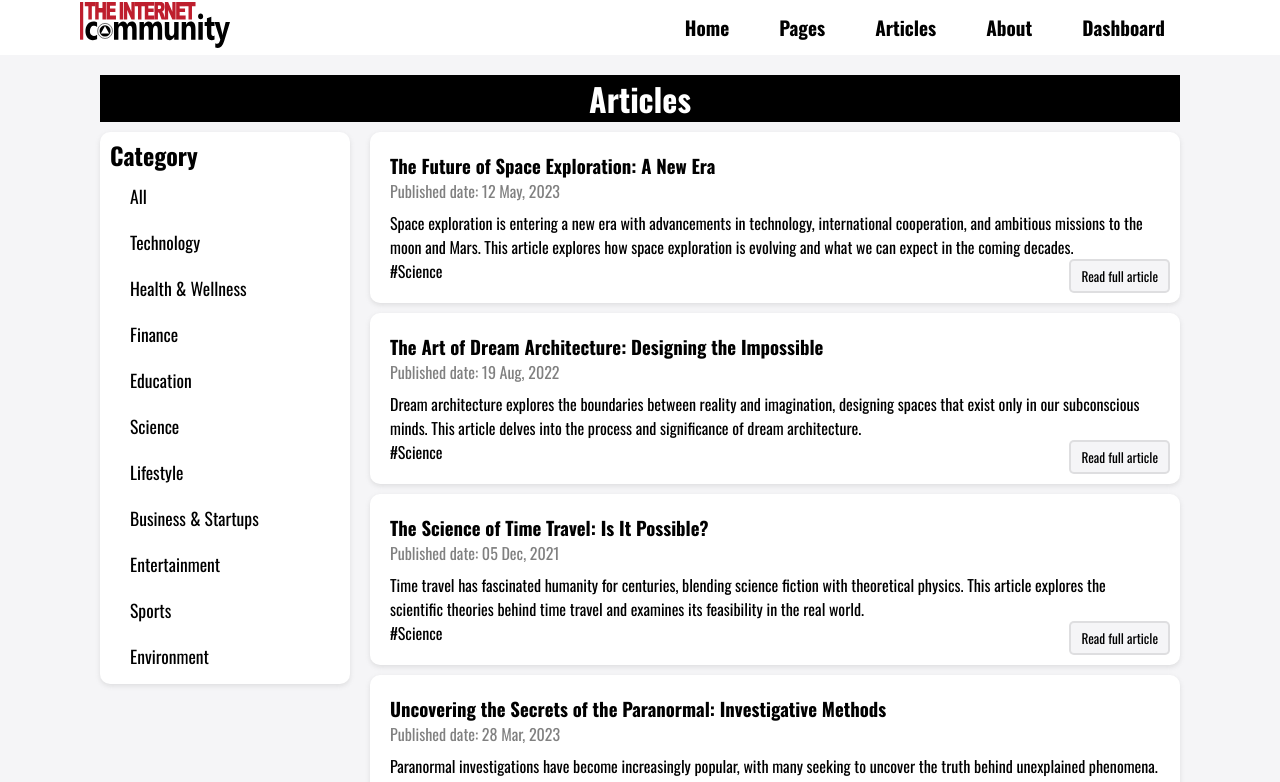
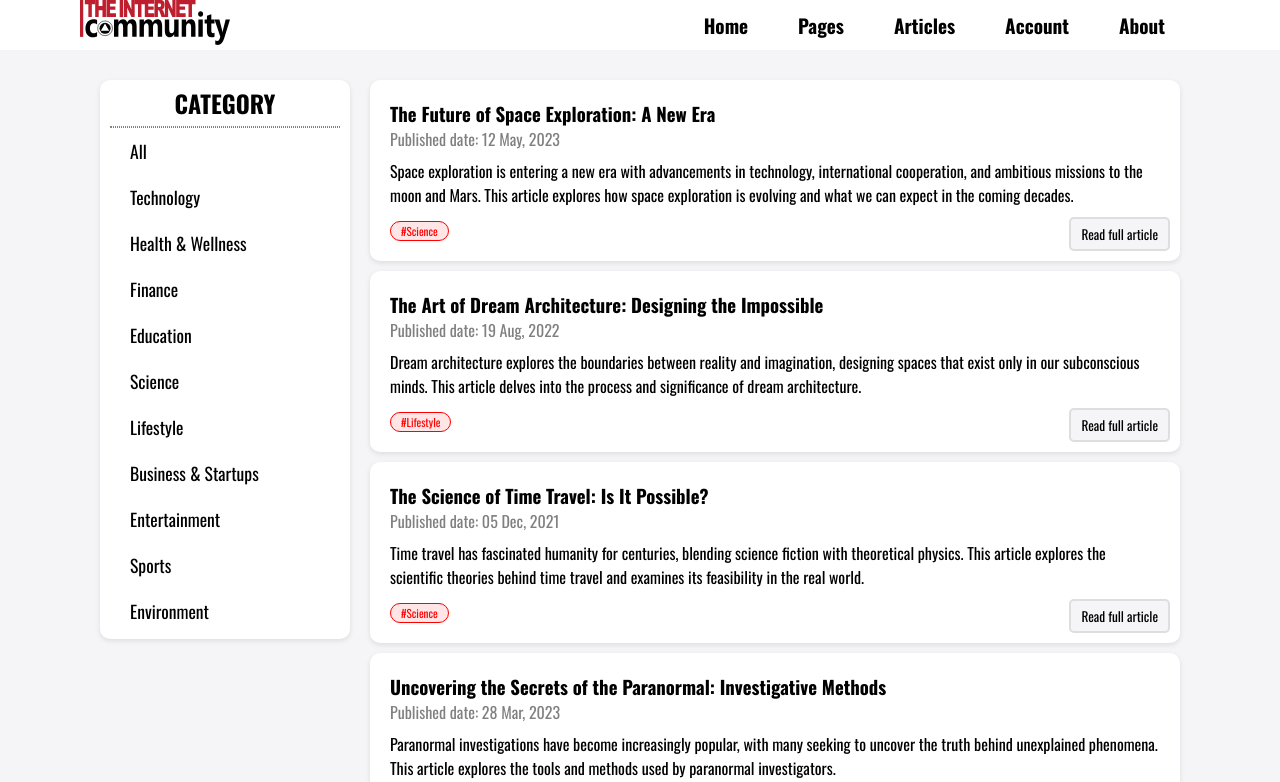
Before and after one commit to ijaihari/The-Internet-Community, a React (Vite) app: page /article in a window 1280 px wide. Shown: the top 782 px of the page. Built offline with nearby package versions, Linux system fonts and the light colour scheme.

Commit message:
update header

```diff
--- a/src/components/Articles.jsx
+++ b/src/components/Articles.jsx
@@ -5,11 +5,11 @@ function Articles() {
 
     return (
         <div className="window">
-            <h1 className="pg-title">Articles</h1>
             <div className="art-container">
                 <section className="category-container">
                     <section className="category-sticky">
-                        <h2 className="category-title">Category</h2>
+                        <h2 className="category-title">CATEGORY</h2>
+                        <hr />
                         <ul>
                             <li class="cat-list"><button onclick="">All</button></li>
                             <li class="cat-list"><button onclick="">Technology</button></li>
@@ -29,8 +29,8 @@ function Articles() {
                     {userArticles.map((article, index) => (<section className="article-block" key={index}>
                         <h3>{article.article.title}</h3>
                         <p className="pub-date">Published date: {article.article.date}</p>
-                        <p>{article.article.summary}</p>
-                        <span><p>#Science</p></span>
+                        <p className="art-summary">{article.article.summary}</p>
+                        <span className="cat-tag" >{`#${article.article.catergory}`}</span>
                         <Link to={`/article/${article.username}`}><button className="art-open-link">Read full article</button></Link>
                     </section>))
                     }
--- a/src/components/Header.jsx
+++ b/src/components/Header.jsx
@@ -2,7 +2,7 @@ import { Link } from "react-router";
 function Header() {
 
     return (
-        <div>
+        <div className="head">
             <header className="header">
                 <Link to={'/'}>
                     <img className="logo" src="./src/assets/brand/TICOM - white.svg" alt="The Internet Community" />
@@ -11,8 +11,8 @@ function Header() {
                     <li><Link to={'/'}>Home</Link></li>
                     <li><Link to={'/pages'}>Pages</Link></li>
                     <li><Link to={'/article'}>Articles</Link></li>
-                    <li><Link to={'/about'}>About</Link></li>
-                    <li><Link to={'/account'}>Dashboard</Link></li>
+                    <li><Link to={'/account'}>Account</Link></li>
+                    <li><Link to={'/account'}>About</Link></li>
                 </ul>
             </header>
         </div>
--- a/src/data/articles.js
+++ b/src/data/articles.js
@@ -5,6 +5,7 @@ export const userArticles = [
         "username": "kaithorne_author",
         "article": {
             "date": "12 May, 2023",
+            "catergory":"Science",
             "title": "The Future of Space Exploration: A New Era",
             "summary": "Space exploration is entering a new era with advancements in technology, international cooperation, and ambitious missions to the moon and Mars. This article explores how space exploration is evolving and what we can expect in the coming decades.",
             "content": "Space exploration has come a long way since the first human set foot on the moon. Today, it is advancing rapidly, with private companies and international space agencies working together to explore the vast unknown. The future of space exploration promises a new era of innovation and discovery. Key to this advancement is the development of reusable spacecraft, like SpaceX’s Falcon Heavy, which has made space travel more affordable and accessible. Mars, once considered a distant dream, is now a realistic target for human colonization. NASA’s Artemis program aims to return humans to the moon by 2025, paving the way for Mars missions. Moreover, international collaboration is crucial for the future of space exploration, with countries like China, Russia, and the United States working together to create sustainable infrastructure for long-term space missions. The potential for discovery is immense, from studying astrobiology to understanding the origins of the universe. As technology progresses, space exploration will not only be a pursuit of scientific knowledge but also a step toward humanity’s expansion beyond Earth, bringing new challenges and opportunities in the years ahead."
@@ -16,6 +17,7 @@ export const userArticles = [
             "username": "selenestarfall_writes",
             "article": {
                 "date": "19 Aug, 2022",
+                "catergory":"Lifestyle",
                 "title": "The Art of Dream Architecture: Designing the Impossible",
                 "summary": "Dream architecture explores the boundaries between reality and imagination, designing spaces that exist only in our subconscious minds. This article delves into the process and significance of dream architecture.",
                 "content": "Dream architecture is the fusion of the subconscious mind with the creative forces of design. As the name suggests, it involves creating environments that exist solely in dreams—spaces where the usual laws of physics and reality don't apply. Dream architects use advanced techniques such as lucid dreaming and virtual simulations to visualize and craft these ethereal realms. The core philosophy behind dream architecture is to create spaces that evoke profound emotions and responses, offering individuals a chance to explore their inner desires, fears, and aspirations. These dreamscapes can be beautiful or terrifying, designed to challenge or comfort the dreamer. The field has emerged as a powerful tool for therapy, helping people confront subconscious issues and release hidden emotions. With advancements in virtual reality, dream architecture is becoming a bridge between the dream world and reality, offering endless possibilities for exploration and self-discovery. As we continue to unlock the mysteries of the mind, dream architecture holds the promise of reshaping how we understand our thoughts, emotions, and the very nature of existence."
@@ -26,6 +28,7 @@ export const userArticles = [
             "username": "veralysandra_writer",
             "article": {
                 "date": "05 Dec, 2021",
+                "catergory":"Science",
                 "title": "The Science of Time Travel: Is It Possible?",
                 "summary": "Time travel has fascinated humanity for centuries, blending science fiction with theoretical physics. This article explores the scientific theories behind time travel and examines its feasibility in the real world.",
                 "content": "Time travel has always been a staple of science fiction, but recent advancements in theoretical physics have brought the concept into the realm of scientific possibility. The most widely discussed theory comes from Albert Einstein's theory of relativity, which suggests that time is not a constant, but rather a flexible dimension that can be affected by speed and gravity. According to relativity, if an object were to travel at the speed of light or near it, time for that object would slow down in relation to the outside world, allowing for a form of time travel. Another theory involves the use of wormholes—hypothetical shortcuts through space-time that could allow one to travel between different points in time. However, creating or stabilizing a wormhole remains a significant challenge. Despite the theoretical groundwork, practical time travel is still far beyond our reach. The paradoxes and potential dangers, such as altering the past, raise questions about the ethical and physical implications of time travel. While it's an exciting possibility, the science behind time travel remains speculative and filled with uncertainties."
@@ -36,6 +39,7 @@ export const userArticles = [
             "username": "orinblackwood_writer",
             "article": {
                 "date": "28 Mar, 2023",
+                "catergory":"Environmant",
                 "title": "Uncovering the Secrets of the Paranormal: Investigative Methods",
                 "summary": "Paranormal investigations have become increasingly popular, with many seeking to uncover the truth behind unexplained phenomena. This article explores the tools and methods used by paranormal investigators.",
                 "content": "Paranormal investigations are a growing field, fueled by the increasing public fascination with ghosts, hauntings, and other unexplained phenomena. Investigators use a variety of tools to detect and analyze paranormal activity. One of the most common instruments is the electromagnetic field (EMF) meter, which measures fluctuations in electromagnetic fields, often linked to spiritual activity. Infrared thermometers are used to detect sudden temperature changes, which some believe are indicative of a ghostly presence. Additionally, digital cameras and audio recording devices are frequently employed to capture evidence of apparitions or unexplained sounds. The process of a paranormal investigation involves more than just the use of gadgets. It requires careful research, patience, and a scientific approach to eliminate natural explanations before concluding a phenomenon is paranormal. Many investigators rely on witness testimonies and historical research to identify locations with a history of strange events. While skeptics argue that paranormal activity can often be explained by natural or psychological factors, paranormal investigators continue to search for evidence that may one day provide answers to the mysteries of the unknown."
@@ -46,6 +50,7 @@ export const userArticles = [
             "username": "lyramoonstone_author",
             "article": {
                 "date": "14 Nov, 2020",
+                "catergory":"Science",
                 "title": "Elemental Magic: Harnessing the Forces of Nature",
                 "summary": "Elemental magic is the practice of controlling the natural forces of fire, water, earth, and air. This article delves into the ancient origins and modern applications of elemental magic in both fiction and reality.",
                 "content": "Elemental magic has long been a central theme in mythology, fantasy literature, and occult practices. It is the art of controlling and manipulating the basic elements of nature: fire, water, earth, and air. Historically, elemental magic was used as a means of survival, healing, and protection, with ancient cultures attributing spiritual significance to the natural forces that shape the world. In modern times, elemental magic is often depicted in fiction as a powerful form of magic, wielded by skilled mages or sorcerers. The idea behind elemental magic is that each element represents a fundamental force of nature that can be harnessed to achieve specific effects. Fire is often associated with destruction and transformation, while water represents healing and renewal. Earth is tied to stability and growth, and air symbolizes freedom and movement. In some modern practices, elemental magic is used for personal empowerment, meditation, and achieving balance with nature. While the existence of elemental magic in the real world remains unproven, its allure continues to captivate the imagination, serving as a powerful symbol of humanity's desire to connect with the forces of nature."
@@ -56,6 +61,7 @@ export const userArticles = [
             "username": "cadendrift_writer",
             "article": {
                 "date": "09 Jun, 2023",
+                "catergory":"Environment",
                 "title": "Underwater Exploration: The Mysteries Beneath the Surface",
                 "summary": "The oceans remain one of the least explored frontiers on Earth. This article highlights the importance of underwater exploration and the technological advancements making it possible to explore the depths.",
                 "content": "Underwater exploration has captivated humanity for centuries, but it is only in recent decades that technology has allowed us to explore the oceans with greater precision and depth. The oceans cover over 70% of the Earth's surface, yet more than 80% remains unexplored. Advances in submersible technology, sonar systems, and underwater robotics have opened up new possibilities for discovery. Today, scientists are able to explore the deep ocean in ways that were once unimaginable, uncovering new species, lost shipwrecks, and even underwater ecosystems that thrive without sunlight. One of the most important areas of underwater exploration is the study of ocean currents, which play a crucial role in regulating the Earth's climate. By understanding these currents, researchers can better predict weather patterns and understand the impact of climate change. Additionally, the exploration of underwater habitats provides valuable insights into how life adapts to extreme environments. With the continued development of technology, the mysteries of the deep sea will continue to unfold, offering endless opportunities for discovery and adventure."
@@ -66,6 +72,7 @@ export const userArticles = [
             "username": "elara_skye_author",
             "article": {
                 "date": "23 Oct, 2022",
+                "catergory":"Entertainment",
                 "title": "Sky Piracy: The New Frontier of Airborne Adventure",
                 "summary": "Sky piracy, once confined to the pages of adventure novels, has become a new frontier in modern-day storytelling. This article explores the concept of sky piracy and its growing popularity in modern fiction.",
                 "content": "Sky piracy is a thrilling concept that has captured the imagination of many, blending the excitement of aerial exploration with the danger and intrigue of traditional piracy. In fiction, sky pirates are often portrayed as daring adventurers who sail through the skies on airships, plundering cargo, and outsmarting the authorities. The appeal of sky piracy lies in its unique combination of freedom, rebellion, and adventure. Airships, with their vast sails and sleek designs, offer a perfect setting for epic battles and high-flying chases. Modern authors have reinvented sky piracy, combining it with steampunk aesthetics, futuristic technology, and complex political intrigue. These stories often explore themes of freedom, justice, and the fight against oppressive regimes. In some works, sky pirates are seen as antiheroes, challenging the status quo and resisting the control of powerful corporations or governments. As the popularity of sky piracy grows, it has become a symbol of rebellion and individuality in modern fiction, offering readers a thrilling escape into a world where the sky is the limit."
@@ -76,6 +83,7 @@ export const userArticles = [
             "username": "jaxwilde_writer",
             "article": {
                 "date": "30 Jul, 2021",
+                "catergory":"Education",
                 "title": "Surviving the Wild: Lessons from Wilderness Experts",
                 "summary": "Wilderness survival is a crucial skill for those who venture into the great outdoors. This article shares insights and techniques from experienced wilderness experts on how to survive and thrive in the wild.",
                 "content": "Wilderness survival is an essential skill for anyone venturing into remote, rugged environments. Whether it's a hiking trip in the mountains or a camping excursion in the woods, understanding how to survive in the wild can make all the difference. Wilderness experts emphasize the importance of preparation, knowledge, and adaptability. Key skills include building shelter, starting a fire, finding clean water, and navigating without a map. One of the most important principles in wilderness survival is staying calm under pressure. Panic can lead to poor decision-making, which in turn can increase the risk of danger. Survival experts also highlight the importance of understanding the local ecosystem. Knowing what plants and animals are edible, how to signal for help, and how to avoid hazardous creatures can be lifesaving. Wilderness survival is not just about surviving—it's also about thriving in the natural world. By learning how to live in harmony with nature, individuals can create a deeper connection to the earth and gain a sense of self-reliance and resilience."
@@ -86,6 +94,7 @@ export const userArticles = [
             "username": "amaravoss_writer",
             "article": {
                 "date": "17 Feb, 2023",
+                "catergory":"Technology",
                 "title": "Virtual Reality Design: Shaping the Future of Immersive Worlds",
                 "summary": "Virtual reality design is revolutionizing the way we experience digital environments. This article explores the principles and applications of virtual reality design in gaming, education, and beyond.",
                 "content": "Virtual reality (VR) design is at the forefront of innovation, shaping how we interact with digital worlds. Unlike traditional 2D interfaces, VR immerses users in fully interactive 3D environments, offering a more engaging and lifelike experience. VR designers must consider multiple factors, such as spatial awareness, user interaction, and visual aesthetics, to create believable and immersive worlds. One of the key principles in VR design is comfort. Designers must ensure that users can navigate the virtual space without feeling disoriented or uncomfortable. This includes optimizing movement mechanics, reducing motion sickness, and providing intuitive controls. VR has applications far beyond gaming. In education, VR enables students to explore historical events, scientific concepts, and even outer space in ways that traditional methods cannot. In healthcare, VR is used for therapy, pain management, and rehabilitation. As technology continues to improve, VR design will play an increasingly important role in shaping our digital experiences, offering new opportunities for entertainment, learning, and creativity."
@@ -96,6 +105,7 @@ export const userArticles = [
             "username": "ravenashcroft_author",
             "article": {
                 "date": "01 May, 2020",
+                "catergory":"Entertainment",
                 "title": "Guardians of the Shadows: A Look into Dark Realm Defense",
                 "summary": "The concept of dark realm guardians has fascinated readers for generations. This article delves into the role of these protectors and the balance between light and darkness in fantasy worlds.",
                 "content": "Dark realm guardians are a staple of fantasy literature, serving as protectors of mystical and dangerous realms that exist outside the boundaries of normal reality. These characters are often portrayed as stoic, powerful individuals who defend the delicate balance between light and darkness. The role of a dark realm guardian is complex, requiring a deep understanding of both the forces they protect and the threats they face. These guardians are tasked with keeping the dark forces in check, ensuring that the realm remains hidden from the outside world. Their powers often come with a cost, as many are bound to their duties through ancient pacts or curses. Guardians of the dark realm are skilled in ancient magic, combat, and stealth, allowing them to navigate and protect their worlds from invading forces. The theme of light versus darkness is central to many of these stories, with guardians often representing the last line of defense against the encroaching shadows. As the line between good and evil blurs, these guardians are forced to make difficult choices, questioning their loyalty and the true nature of the realms they protect."
--- a/src/index.scss
+++ b/src/index.scss
@@ -23,14 +23,14 @@ a {
 }
 
 .header {
-    height: 55px;
+    position: fixed;
+    top: 0px;
+    z-index: 999;
+    width: 100%;
     background-color: white;
     display: flex;
     justify-content: space-between;
     align-items: center;
-    position: sticky;
-    top: 0;
-    right: 0;
 }
 
 .nav-list {
@@ -57,7 +57,7 @@ a {
 
 // Articles
 .window {
-    margin: 20px 100px 10px 100px;
+    margin: 80px 100px 10px 100px;
 }
 
 .pg-title {
@@ -74,38 +74,59 @@ a {
 
 }
 
-.category-container {
+/* .category-container {
+    position: relative;
+} */
+.category-sticky{
+    position: sticky;
+    top: 80px;
+    left: 0px;
     height: fit-content;
     background-color: white;
     padding: 5px 10px;
     border-radius: 10px;
     box-shadow: 0px 2px 5px rgba(128, 128, 128, 0.2);
+}.category-title{
+    text-align: center;color: black;
+    border-radius: 10px;
 }
-.category-sticky{
-    position: sticky;
-    top: 0px;
-    left:0px
+hr{
+    margin-top:5px ;
+    border-radius: 100px;
+    border: 1px dotted grey;
 }
 li {
     list-style-type: none;
 }
 
+.cat-tag{
+    font-size: .7rem;
+    border: 1px solid red;
+    color: red;
+    padding: 1px 10px;
+    border-radius: 20px;
+    background-color: rgba(255, 0, 0, 0.1);
+}
 .cat-list button {
+    background-color: white;
     width: 100%;
     font-size:1.1rem ;
     color: black;
     border-radius: 5px;
     margin: 5px 0px;
-    background-color: white;
     border: none;
     text-align: left;
     padding: 5px 20px;
     cursor: pointer;
 
     &:hover {
-        background-color: rgba(128, 128, 128, 0.2);
+        background-color: black;
+        color: white;
     }
 
+}
+.art-summary{
+    margin-bottom: 10px;
 }
 
 .article-block {
@@ -225,6 +246,7 @@ li {
 .article-content {
     text-align: justify;
     line-height: 1.7;
+    margin-bottom: 20px;
 }
 
 //profile
```
